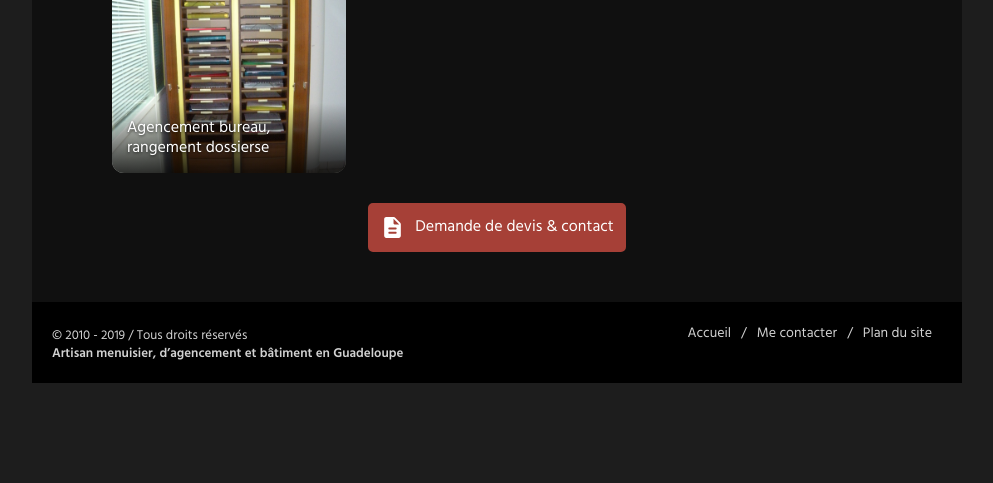
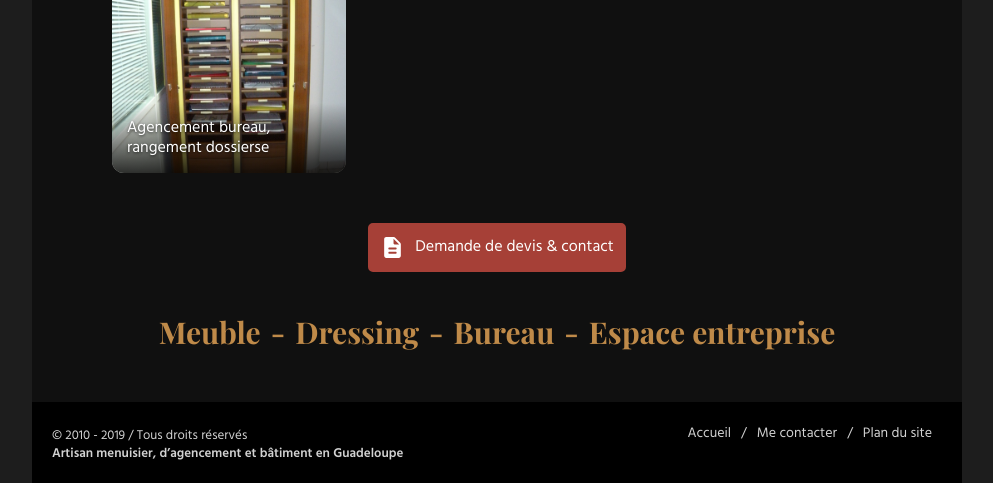
Before and after one commit to theo-mesnil/menuisier-guadeloupe.com, a Gatsby site: page /bureau-sur-mesure-guadeloupe in a window 1280 px wide. Shown: the part 662-1145 px from the top of the page, without its empty margins (143-1136 px from the left). Before the commit the page ends 1045 px from the top, so only its background shows below. Built offline with nearby package versions, Linux system fonts and the light colour scheme; Gatsby itself is replaced by a stand-in of ours.

Commit message:
feat: add navigation between projects pages

```diff
--- a/src/components/Navigation/index.js
+++ b/src/components/Navigation/index.js
@@ -6,23 +6,23 @@ import colors from "../../config/colors"
 
 const List = styled.ul`
   font-family: "Playfair Display", serif;
+  font-size: ${props => (props.isSmall ? "20px" : "30px")};
+  line-height: ${props => (props.isSmall ? "25px" : "40px")};
+  color: ${colors.yellow};
   text-align: center;
-  color: ${colors.yellow};
+
+  @media (min-width: 768px) {
+    font-size: ${props => (props.isSmall ? "30px" : "50px")};
+    line-height: ${props => (props.isSmall ? "40px" : "70px")};
+  }
 `
 
 const Item = styled.li`
   display: inline;
   list-style: none;
-  font-size: 30px;
-  line-height: 40px;
 
   &:nth-child(n + 2):before {
     content: "-";
-  }
-
-  @media (min-width: 768px) {
-    font-size: 50px;
-    line-height: 70px;
   }
 `
 
@@ -37,9 +37,9 @@ const ItemLink = styled(Link)`
   }
 `
 
-const Navigation = () => (
+const Navigation = ({ isSmall }) => (
   <nav>
-    <List>
+    <List isSmall={isSmall}>
       <Item>
         <ItemLink to="/meuble-sur-mesure-guadeloupe">Meuble</ItemLink>
       </Item>
--- a/src/components/Type/index.js
+++ b/src/components/Type/index.js
@@ -4,6 +4,7 @@ import styled from "styled-components"
 
 import Button from "../Button"
 import Description from "../Description"
+import Navigation from "../Navigation"
 import ProjectItem from "../Project"
 import SvgBill from "../Icons/svgBill"
 
@@ -20,7 +21,11 @@ const DescriptionWrapper = styled.div`
 const LinkToContact = styled.div`
   display: flex;
   justify-content: center;
-  margin-top: 20px;
+  margin: 20px 0 30px;
+
+  @media (min-width: 768px) {
+    margin: 40px 0 40px;
+  }
 `
 
 const H4 = styled.h4`
@@ -75,6 +80,7 @@ const Type = ({ description, projects, title, captions }) => {
           Demande de devis & contact
         </Button>
       </LinkToContact>
+      <Navigation isSmall />
     </section>
   )
 }
```
